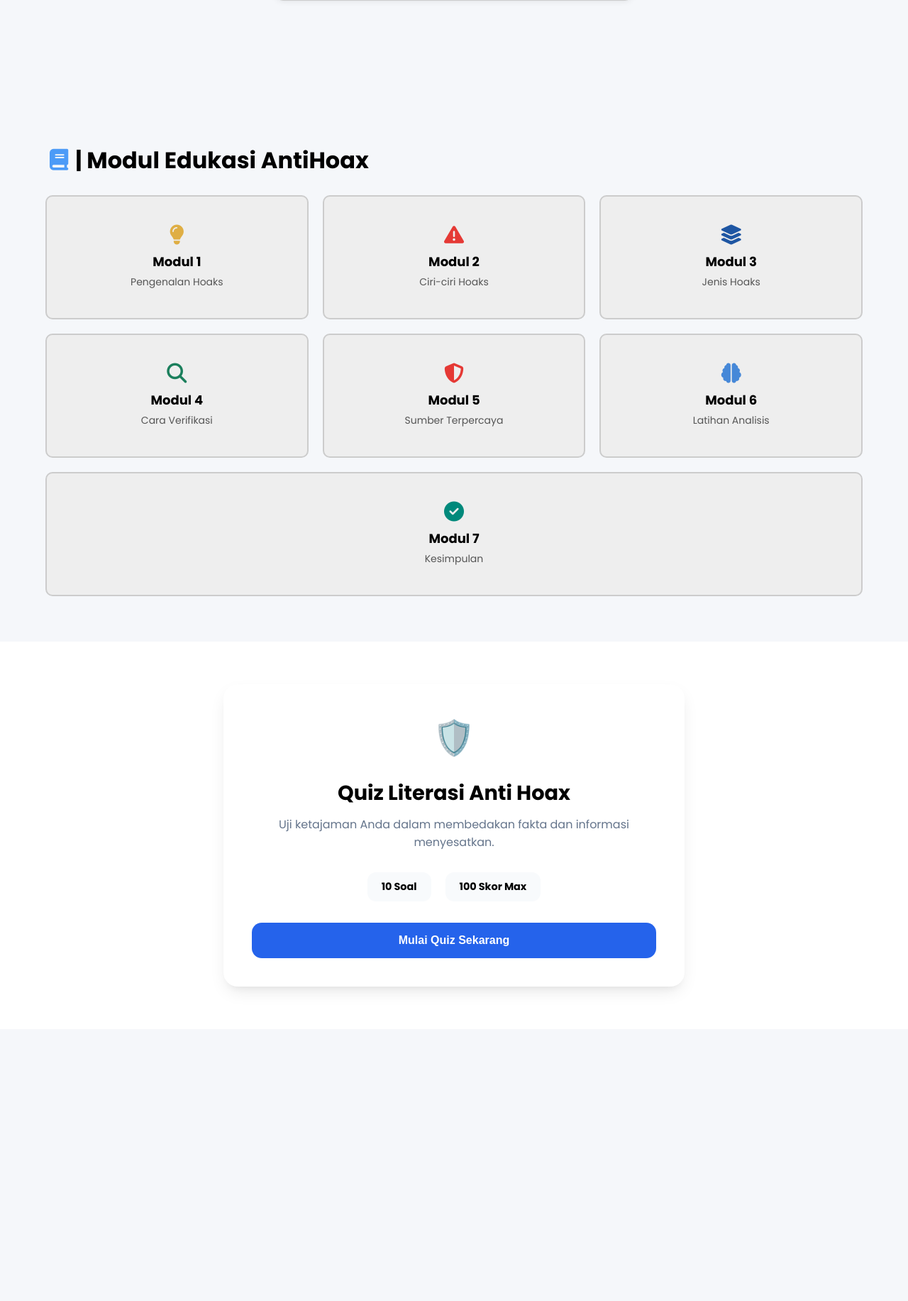
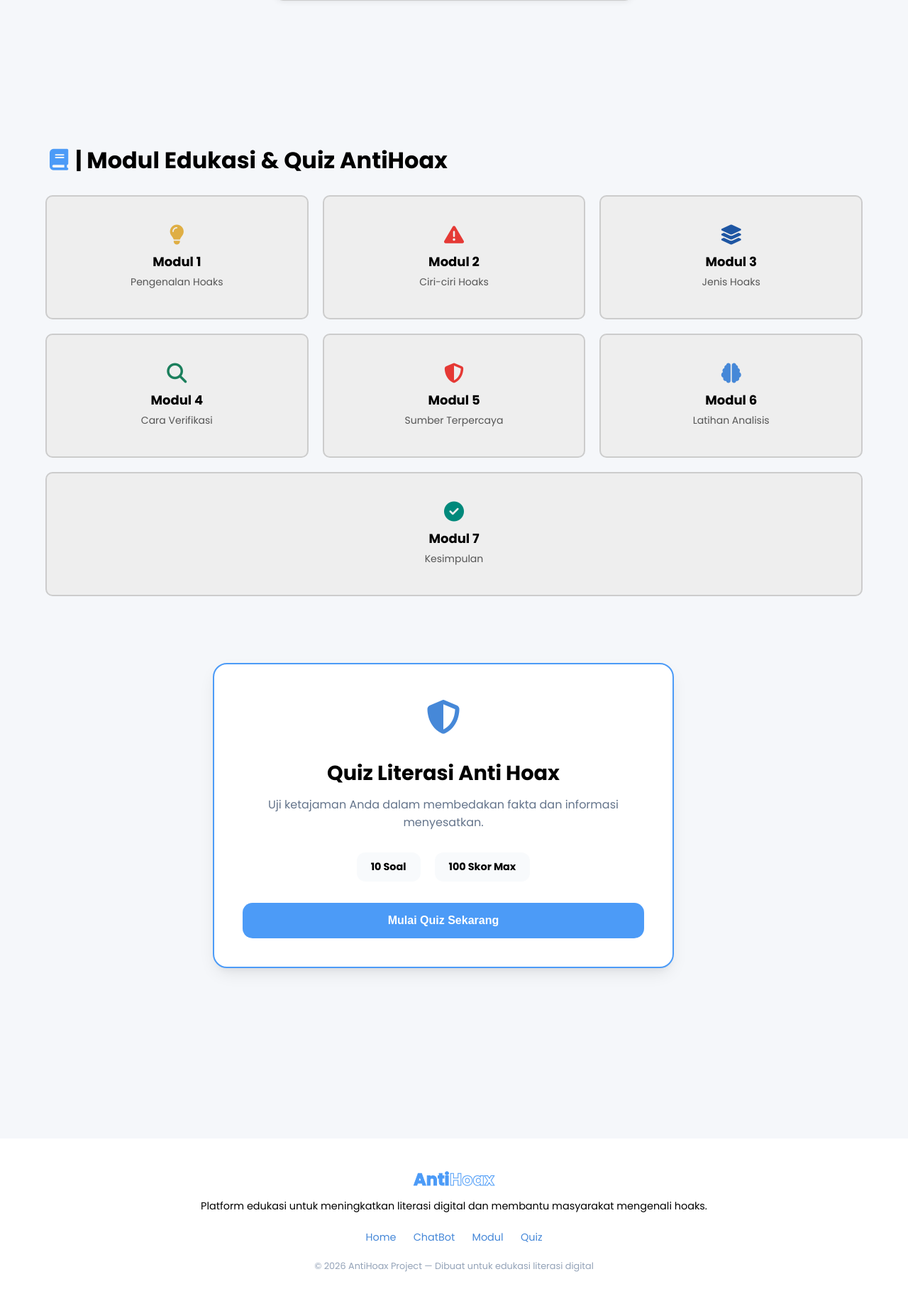
Before and after one commit to Dipszi6/KETUMBAR-Project, a Flask app: page / in a window 1280 px wide. Shown: the part 1475-3308 px from the top of the page at 71% size. Before the commit the page ends 2869 px from the top, so only its background shows below. Run offline with Flask 3, Linux system fonts and the light colour scheme.

Commit message:
Update 1.5.1
+ Optimalize Frontend Quiz
+ Rework Dataset questions.json
+ Optimalize Fetch
+ Add Footer

-d170426

```diff
--- a/static/css/style.css
+++ b/static/css/style.css
@@ -1,6 +1,6 @@
 :root {
-    --primary: #2563eb;
-    --primary-dark: #1e40af;
+    --primary: #4c9bf7;
+    --primary-dark: #395ac4;
     --success: #10b981;
     --danger: #ef4444;
     --bg-light: #f8fafc;
@@ -417,9 +417,10 @@ html{
 
 /* Quiz Start */
 .quiz-section {
-    padding: 60px 20px;
+    padding: 30px 60px 240px 30px;
     display: flex;
     justify-content: center;
+    background-color: #f5f7fa;
 }
 
 .container {
@@ -431,8 +432,10 @@ html{
     background: var(--white);
     padding: 40px;
     border-radius: var(--radius);
+    border: 2px solid #4c9bf7;
     box-shadow: var(--shadow);
     transition: all 0.3s ease;
+    overflow: auto;
 }
 
 .score-feedback{
@@ -452,57 +459,76 @@ html{
     transform: translateY(10px);
 } to { opacity: 1;
     transform: translateY(0);
-} }
+}}
 
-.badge-icon { font-size: 3rem;
+.badge-icon {
+    color: #4688d8;
+    font-size: 3rem;
     margin-bottom: 20px;
-      text-align: center; }
-.title { font-size: 1.8rem;
+    text-align: center;
+}
+
+.title {
+    font-size: 1.8rem;
     font-weight: 700;
     margin-bottom: 10px;
-    text-align: center; }
-.subtitle { color: var(--text-muted);
+    text-align: center;
+}
+
+.subtitle {
+    color: var(--text-muted);
     text-align: center;
     margin-bottom: 30px;
 }
 
-.meta-info { display: flex;
+.meta-info {
+    display: flex;
     justify-content: center;
     gap: 20px;
     margin-bottom: 30px;
 }
-.meta-item { background: var(--bg-light);
+.meta-item {
+    background: var(--bg-light);
     padding: 10px 20px;
     border-radius: 12px;
     font-weight: 600;
     font-size: 0.9rem;
 }
 
-.progress-container { margin-bottom: 30px; }
-#question-count { font-size: 0.85rem;
+.progress-container {
+    margin-bottom: 30px;
+}
+
+#question-count {
+    font-size: 0.85rem;
     font-weight: 600;
     color: var(--primary);
     display: block;
     margin-bottom: 8px;
 }
 
-.progress-bar-bg { background: #e2e8f0;
+.progress-bar-bg {
+    background: #e2e8f0;
     height: 8px;
     border-radius: 10px;
     overflow: hidden;
 }
 
-.progress-bar-fill { background: var(--primary); height: 100%;
+.progress-bar-fill {
+    background: var(--primary);
+    height: 100%;
     width: 0%;
     transition: width 0.4s ease;
 }
 
-.question-title { font-size: 1.25rem;
+.question-title {
+    font-size: 1.25rem;
     margin-bottom: 24px;
     line-height: 1.4;
 }
 
-.options-grid { display: flex;
+.options-grid {
+    display: flex;
     flex-direction: column;
     gap: 12px;
     margin-bottom: 30px;
@@ -553,40 +638,131 @@ font-weight: 700;
     border-left: 5px solid #cbd5e1;
 }
 
-.review-item.correct { border-left-color: var(--success); }
-.review-item.wrong { border-left-color: var(--danger); }
+.review-item.correct {
+    border-left-color: var(--success);
+}
 
-.review-q { font-weight: 700;
-margin-bottom: 10px; }
-.review-ans { font-size: 0.9rem;
+.review-item.wrong {
+    border-left-color: var(--danger);
+}
+
+.review-q {
+    font-weight: 700;
+    margin-bottom: 10px;
+}
+
+.review-ans {
+    font-size: 0.9rem;
     margin: 5px 0;
-color: var(--text-muted); }
-.status-badge { font-weight: 700;
-display: block; margin: 8px 0; }
-.correct-reveal { font-size: 0.9rem;
+    color: var(--text-muted);
+}
+
+.status-badge {
+    font-weight: 700;
+    display: block;
+    margin: 8px 0;
+}
+
+.correct-reveal {
+    font-size: 0.9rem;
     font-weight: 600;
     color: var(--success);
     padding-top: 5px;
     border-top: 1px dashed #cbd5e1;
 }
 
-.btn { width: 100%;
+.btn {
+    width: 100%;
     padding: 16px;
     border: none;
     border-radius: 14px;
     font-size: 1rem;
     font-weight: 600;
     cursor: pointer;
-transition: 0.3s; }
-.btn-primary { background: var(--primary);
-color: white; }
-.btn-primary:hover:not(:disabled) { background: var(--primary-dark);
-transform: translateY(-2px); }
-.btn-primary:disabled { background: #cbd5e1;
-cursor: not-allowed; }
-.btn-outline { background: transparent;
+    transition: 0.3s;
+}
+
+.btn-primary {
+    background: var(--primary);
+    color: white;
+}
+
+.btn-primary:hover:not(:disabled) {
+    background: var(--primary-dark);
+    transform: translateY(-2px);
+}
+
+.btn-primary:disabled {
+    background: #cbd5e1;
+    cursor: not-allowed;
+}
+
+.btn-outline {
+    background: transparent;
     border: 2px solid #e2e8f0;
     color: var(--text-muted);
-margin-top: 12px; }
+    margin-top: 12px;
+}
+
+.btn-outline:hover {
+    border: 2px solid #e2e8f0;
+    background: var(--text-dark);
+    color: #e2e8f0;
+}
+
 /* Quiz END */
+
+/* Footer Start */
+.footer {
+    background: calc(--primary-dark);
+    color: #000000;
+    padding: 40px 20px;
+    text-align: center;
+}
+
+.footer-container {
+    max-width: 800px;
+    margin: auto;
+}
+
+.footer-title {
+    font-size: 1.5rem;
+    margin-bottom: 10px;
+    color: white;
+    -webkit-text-stroke: 1px #4c9bf7;
+}
+
+.colortext-footer{
+    color: #4c9bf7;
+}
+
+
+.footer-desc {
+    font-size: 0.9rem;
+    color: #000000;
+    margin-bottom: 20px;
+}
+
+.footer-links {
+    margin-bottom: 20px;
+}
+
+.footer-links a {
+    margin: 0 10px;
+    color: calc(--primary);
+    text-decoration: none;
+    font-size: 0.9rem;
+    transition: 0.3s;
+    color: #4688d8;
+}
+
+.footer-links a:hover {
+    color: #1e293b;
+}
+
+.footer-copy {
+    font-size: 0.8rem;
+    color: #94a3b8;
+}
+/* Footer END */
     /* Content Area End */
--- a/static/js/quiz.js
+++ b/static/js/quiz.js
@@ -14,20 +14,25 @@ async function loadQuestions() {
         const response = await fetch('/static/questions.json');
 
         if (!response.ok) {
-            throw new Error('Gagal fetch questions.json');
+            throw new Error('Fetch gagal');
         }
 
         questionsData = await response.json();
 
     } catch (error) {
         console.error(error);
-        alert('Gagal memuat soal quiz.');
+
+        document.getElementById('question-text').innerText =
+            "Gagal memuat soal. Silakan refresh.";
     }
 }
 
-// Quiz Start
+// START QUIZ
 async function startQuiz() {
-    await loadQuestions();
+
+    if (questionsData.length === 0) {
+        await loadQuestions();
+    }
 
     questionsData = shuffleArray(questionsData);
 
@@ -36,24 +41,15 @@ async function startQuiz() {
     historyAnswers = [];
 
     switchScreen('play-screen');
-
     showQuestion();
 }
 
 function shuffleArray(array) {
-    for (let i = array.length - 1; i > 0; i--) {
-        const j = Math.floor(Math.random() * (i + 1));
-
-        [array[i], array[j]] = [array[j], array[i]];
-    }
-
-    return array;
+    return array.sort(() => Math.random() - 0.5);
 }
 
-// Jawaban
 function showQuestion() {
     userSelectedAnswer = null;
-
     nextBtn.disabled = true;
 
     const currentQ = questionsData[currentQuestionIndex];
@@ -67,18 +63,16 @@ function showQuestion() {
     const progressPercent =
         ((currentQuestionIndex + 1) / questionsData.length) * 100;
 
-    progressBarFill.style.width =
-        `${progressPercent}%`;
+    progressBarFill.style.width = `${progressPercent}%`;
 
     optionsContainer.innerHTML = '';
 
-   const shuffledOptions = shuffleArray([...currentQ.options]);
+    const shuffledOptions = shuffleArray([...currentQ.options]);
 
-shuffledOptions.forEach(option => {
+    shuffledOptions.forEach(option => {
         const btn = document.createElement('button');
 
         btn.classList.add('option-btn');
-
         btn.innerText = option;
 
         btn.onclick = () => selectAnswer(option, btn);
@@ -95,12 +89,13 @@ function selectAnswer(option, element) {
     });
 
     element.classList.add('selected');
-
     nextBtn.disabled = false;
 }
 
+function nextQuestion() {
 
-function nextQuestion() {
+    if (!userSelectedAnswer) return;
+
     const currentQ = questionsData[currentQuestionIndex];
 
     const isCorrect =
@@ -113,27 +108,26 @@ function nextQuestion() {
         isCorrect: isCorrect
     });
 
+    const scorePerQuestion = 100 / questionsData.length;
+
     if (isCorrect) {
-        score += 10;
+        score += scorePerQuestion;
     }
 
     if (currentQuestionIndex < questionsData.length - 1) {
         currentQuestionIndex++;
-
         showQuestion();
-
     } else {
         showResult();
     }
 }
 
+function showResult() {
 
-// Hasil
-function showResult() {
     switchScreen('result-screen');
 
     document.getElementById('final-score').innerText =
-        `${score} / 100`;
+        `${Math.round(score)} / 100`;
 
     const correctCount =
         historyAnswers.filter(item => item.isCorrect).length;
@@ -147,26 +141,26 @@ function showResult() {
     const feedbackElement =
         document.getElementById('score-feedback');
 
-    if (score < 70) {
+    if (score < 50) {
         feedbackElement.innerHTML = `
             <p style="color:red; font-weight:600;">
-                ⚠️ Literasi digital Anda masih perlu ditingkatkan.
+                ⚠️ Pemahaman masih rendah
             </p>
-            <p>
-                Anda disarankan untuk lebih berhati-hati dalam menerima dan menyebarkan informasi.
-                Selalu cek sumber berita, verifikasi fakta, dan hindari langsung mempercayai judul provokatif
-                agar tidak mudah terpengaruh berita bohong (hoax).
+            <p>Pelajari kembali modul agar lebih kritis terhadap hoaks.</p>
+        `;
+    } else if (score < 80) {
+        feedbackElement.innerHTML = `
+            <p style="color:orange; font-weight:600;">
+                👍 Cukup baik
             </p>
+            <p>Anda sudah cukup memahami, tapi masih bisa ditingkatkan.</p>
         `;
     } else {
         feedbackElement.innerHTML = `
             <p style="color:green; font-weight:600;">
-                ✅ Bagus! Anda cukup memahami literasi anti-hoax.
+                🔥 Sangat baik!
             </p>
-            <p>
-                Pertahankan kebiasaan Anda dalam memverifikasi informasi sebelum mempercayai atau membagikannya.
-                Tetap kritis terhadap berita yang beredar agar dapat membantu mencegah penyebaran hoax di masyarakat.
-            </p>
+            <p>Anda sudah sangat paham literasi anti-hoaks, terus tingkatkan!.</p>
         `;
     }
 
@@ -185,21 +179,23 @@ function showAnswerReview() {
             document.createElement('div');
 
         reviewItem.classList.add('review-item');
+        reviewItem.classList.add(item.isCorrect ? 'correct' : 'wrong');
 
         reviewItem.innerHTML = `
-            <p><strong>${index + 1}. ${item.question}</strong></p>
-            <p>
+            <p class="review-q">${index + 1}. ${item.question}</p>
+
+            <p class="review-ans">
                 Jawaban Anda:
                 <span style="color:${item.isCorrect ? 'green' : 'red'}">
                     ${item.userAnswer}
                 </span>
             </p>
+
             ${
                 !item.isCorrect
-                ? `<p>Jawaban Benar: <strong>${item.correctAnswer}</strong></p>`
+                ? `<p class="correct-reveal">Jawaban benar: ${item.correctAnswer}</p>`
                 : ''
             }
-            <hr>
         `;
 
         reviewContainer.appendChild(reviewItem);
@@ -215,7 +211,5 @@ function switchScreen(screenId) {
         screen.classList.remove('active');
     });
 
-    document
-        .getElementById(screenId)
-        .classList.add('active');
+    document.getElementById(screenId).classList.add('active');
 }
--- a/templates/index.html
+++ b/templates/index.html
@@ -2,7 +2,7 @@
 <html lang="id">
 <head>
 <meta charset="UTF-8">
-<title>Anti Hoaks - Ketumbar</title>
+<title>Anti Hoaks | E-Learning</title>
 <link rel="icon" type="image/png" href="/static/asset/IconAntiHoax.png"/>
 
 <link rel="stylesheet" href="/static/css/style.css">
@@ -31,7 +31,7 @@
             <i class="fa-solid fa-book"></i> Modul
         </a>
 
-        <a href="#miniGames" class="navbar-link">
+        <a href="#quiz" class="navbar-link">
             <i class="fa-solid fa-gamepad"></i> Quiz
         </a>
     </div>
@@ -68,7 +68,7 @@
     <main class="modul-container">
         <div class="title-modul">
             <i class="fa-solid fa-book"></i>
-            <h4> | Modul Edukasi AntiHoax</h4>
+            <h4> | Modul Edukasi & Quiz AntiHoax</h4>
         </div>
         <div class="card-modul">
             <div class="modul-card large" onclick="openModal(1)">
@@ -127,13 +127,16 @@
 
     <!-- [Quiz Start] -->
 
+    <section id="quiz" class="section-scroll"></section>
     <section id="quiz" class="quiz-section">
         <div class="container">
 
         <div class="quiz-card" id="quiz-container">
 
             <div id="start-screen" class="quiz-content active">
-                <div class="badge-icon">🛡️</div>
+                <div class="badge-icon">
+                    <i class="fa-solid fa-shield-halved"></i>
+                </div>
                 <h2 class="title">Quiz Literasi Anti Hoax</h2>
                 <p class="subtitle">Uji ketajaman Anda dalam membedakan fakta dan informasi menyesatkan.</p>
 
@@ -169,26 +172,23 @@
                     <span class="score-label">Skor Anda</span>
                     <h1 id="final-score">0 / 100</h1>
                 </div>
+
         <div id="score-feedback" class="score-feedback"></div>
-
         <div class="stats-row">
-                        <div class="stat-box">Benar: <span id="stat-correct">0</span></div>
-                        <div class="stat-box">Salah: <span id="stat-wrong">0</span></div>
+            <div class="stat-box">Benar: <span id="stat-correct" class="showStat-correct">0</span></div>
+            <div class="stat-box">Salah: <span id="stat-wrong" class="showStat-wrong">0</span></div>
         </div>
         </div>
 
     <hr class="divider">
-
     <h3 class="review-title">Review Jawaban</h3>
-                <div id="review-container" class="review-list">
-                    </div>
-
+    <div id="review-container" class="review-list"></div>
         <div class="action-buttons">
             <button class="btn btn-primary" onclick="restartQuiz()">Ulangi Quiz</button>
-                    <button class="btn btn-outline" onclick="window.location.href='#home'">Kembali ke Home</button>
+            <button class="btn btn-outline" onclick="window.location.href='#modul'">
+                Kembali untuk Membaca Modul
+            </button>
         </div>
-            </div>
-
     </div>
 </div>
 </section>
@@ -199,11 +199,28 @@
 
     <!-- FooterStart -->
 
-    <nain class="footer-container">
-        <div class="footer-items">
+    <footer class="footer">
+    <div class="footer-container">
+
+        <h3 class="footer-title"><span class="colortext-footer">Anti</span>Hoax</h3>
+        <p class="footer-desc">
+            Platform edukasi untuk meningkatkan literasi digital dan membantu masyarakat mengenali hoaks.
+        </p>
+
+        <div class="footer-links">
+            <a href="#home">Home</a>
+            <a href="#chatBot">ChatBot</a>
+            <a href="#modul">Modul</a>
+            <a href="#quiz">Quiz</a>
+        </div>
+
+        <p class="footer-copy">
+            © 2026 AntiHoax Project — Dibuat untuk edukasi literasi digital
+        </p>
 
     </div>
-    </nain>
+</footer>
+
     <!-- FooterEnd -->
 <script src="/static/js/hoax.js"></script>
 <script src="/static/js/quiz.js"></script>
```
Also changed, not shown: other parts of static/css/style.css (+77 -14 lines), static/questions.json (+80 -30 lines). Lines whose indentation alone changed are shown as unchanged.
